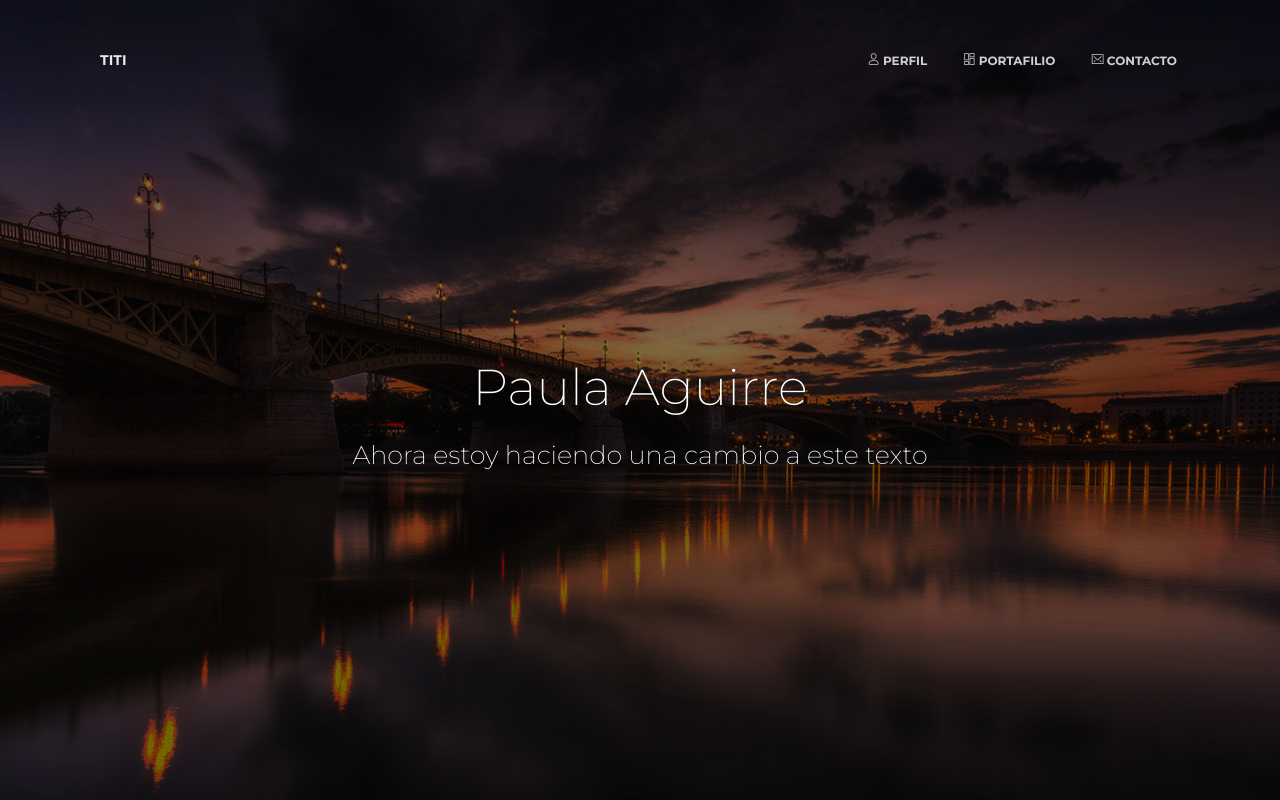
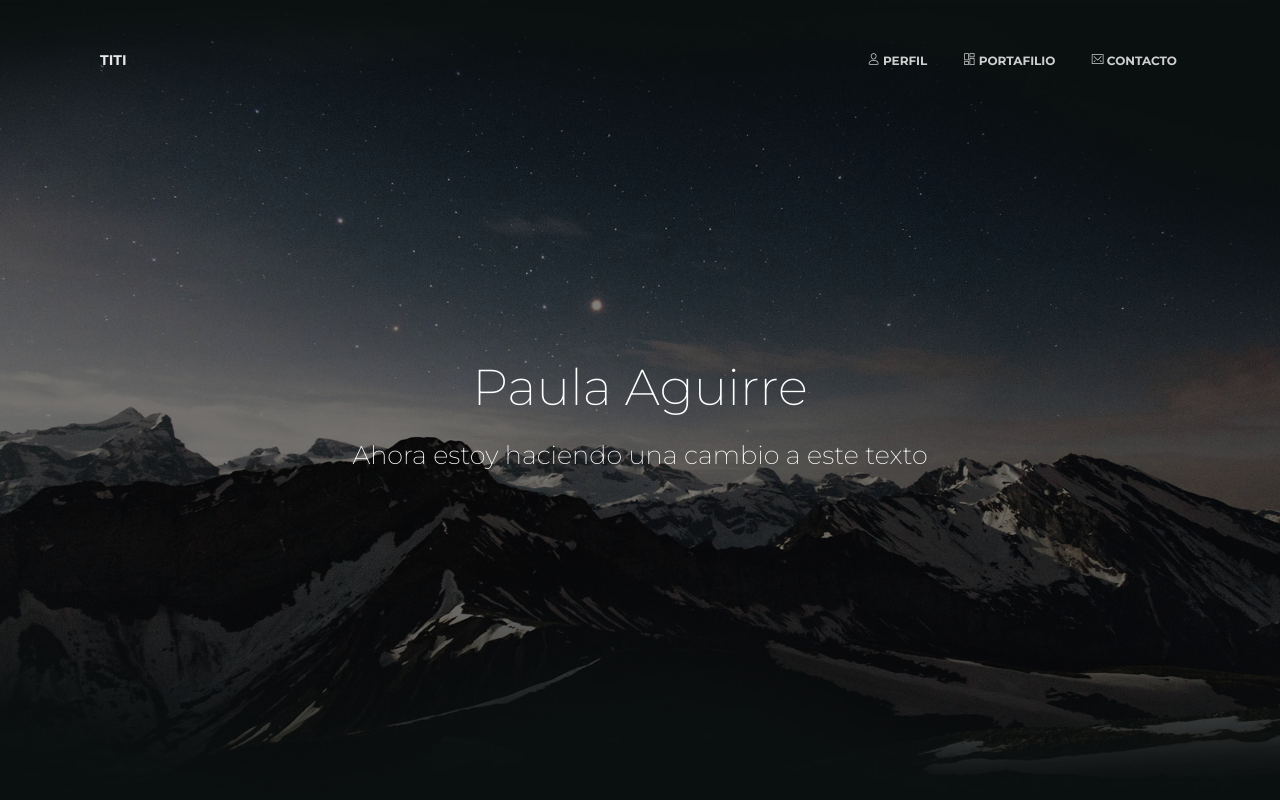
Before and after one commit to paula-aguirrec/paula-aguirrec.github.io, a website: page index.html in a window 1280 px wide. Shown: the top 800 px of the page. Drawn offline with Linux system fonts and the light colour scheme; some packages are replaced by stand-ins of ours.

Commit message:
Update index.html

```diff
--- a/index.html
+++ b/index.html
@@ -62,7 +62,7 @@ The above copyright notice and this permission notice shall be included in all c
     </div>
   </nav>
   <!-- End Navbar -->
-  <div class="page-header" data-parallax="true" style="background-image: url('./assets/img/daniel-olahh.jpg');">
+  <div class="page-header" data-parallax="true" style="background-image: url('./assets/img/login-image.jpg');">
     <div class="filter"></div>
     <div class="container">
       <div class="motto text-center">
```
